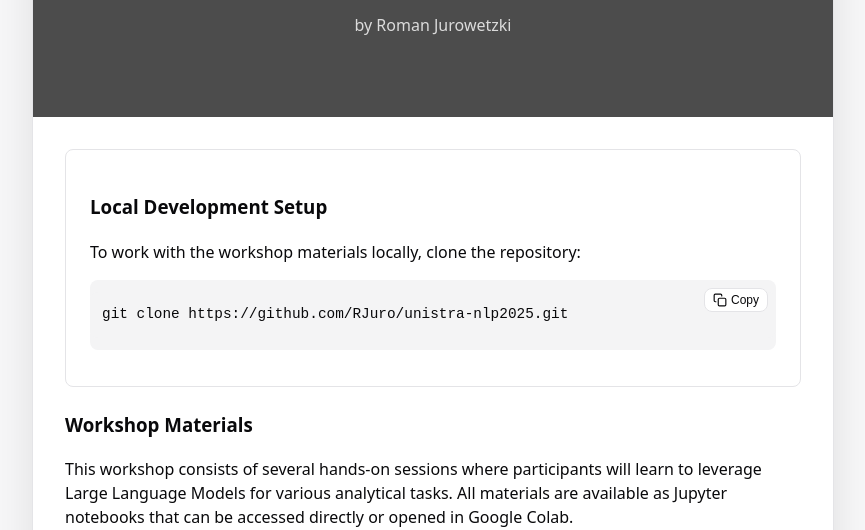
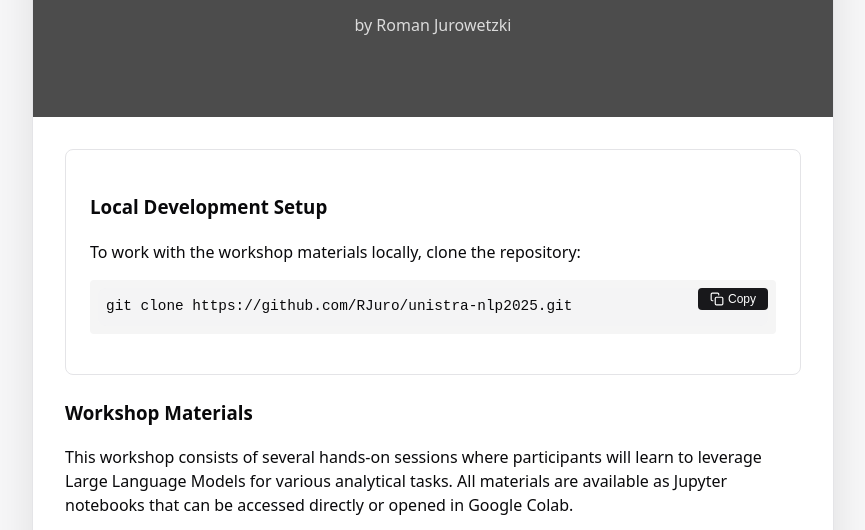
Before and after one commit to RJuro/unistra-nlp2025, a plain HTML site: page program.html in a window 1280 px wide. Shown: the part 265-795 px from the top of the page, without its empty margins (207-1072 px from the left). Drawn offline with Linux system fonts and the light colour scheme; grey boxes are pictures that could not be loaded.

Commit message:
copy git

```diff
--- a/program.html
+++ b/program.html
@@ -166,6 +166,29 @@
         document.querySelectorAll('.day-section').forEach(section => {
             section.classList.remove('collapsed');
         });
+
+        // Copy to clipboard functionality
+        function copyToClipboard(elementId) {
+            const element = document.getElementById(elementId);
+            const text = element.textContent;
+
+            navigator.clipboard.writeText(text)
+                .then(() => {
+                    const button = document.querySelector('.copy-button');
+                    const originalText = button.querySelector('span').textContent;
+
+                    button.querySelector('span').textContent = 'Copied!';
+                    button.classList.add('copied');
+
+                    setTimeout(() => {
+                        button.querySelector('span').textContent = originalText;
+                        button.classList.remove('copied');
+                    }, 2000);
+                })
+                .catch(err => {
+                    console.error('Could not copy text: ', err);
+                });
+        }
     </script>
 
     <style>
@@ -314,6 +337,56 @@
             font-size: 1.2em;
         }
 
+        /* Copy button styling */
+        .code-container {
+            position: relative;
+            background-color: #f5f5f5;
+            border-radius: 4px;
+            padding: 0.5rem;
+            margin: 1rem 0;
+            display: flex;
+        }
+
+        .dark .code-container {
+            background-color: #2d2d2d;
+        }
+
+        .code-container pre {
+            margin: 0;
+            padding: 0.5rem;
+            overflow-x: auto;
+            flex-grow: 1;
+        }
+
+        .copy-button {
+            position: absolute;
+            top: 0.5rem;
+            right: 0.5rem;
+            background-color: var(--primary, #3b82f6);
+            color: white;
+            border: none;
+            border-radius: 4px;
+            padding: 0.25rem 0.75rem;
+            display: flex;
+            align-items: center;
+            gap: 0.25rem;
+            cursor: pointer;
+            transition: background-color 0.2s ease;
+        }
+
+        .copy-button:hover {
+            background-color: var(--primary-dark, #2563eb);
+        }
+
+        .copy-button.copied {
+            background-color: var(--success, #10b981);
+        }
+
+        .copy-icon {
+            width: 16px;
+            height: 16px;
+        }
+
         @media (max-width: 768px) {
             .session p {
                 max-width: 100%;
```
